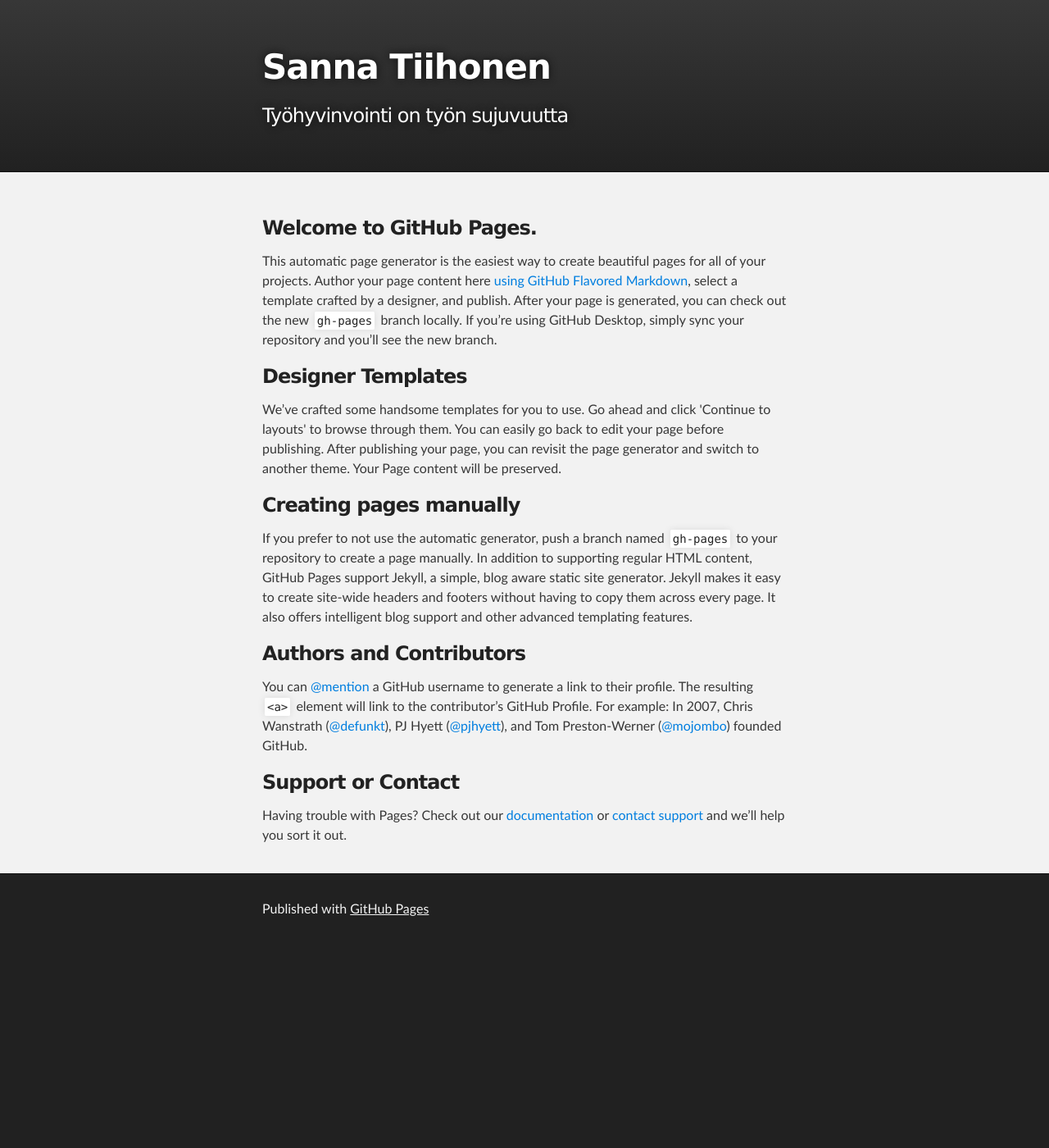
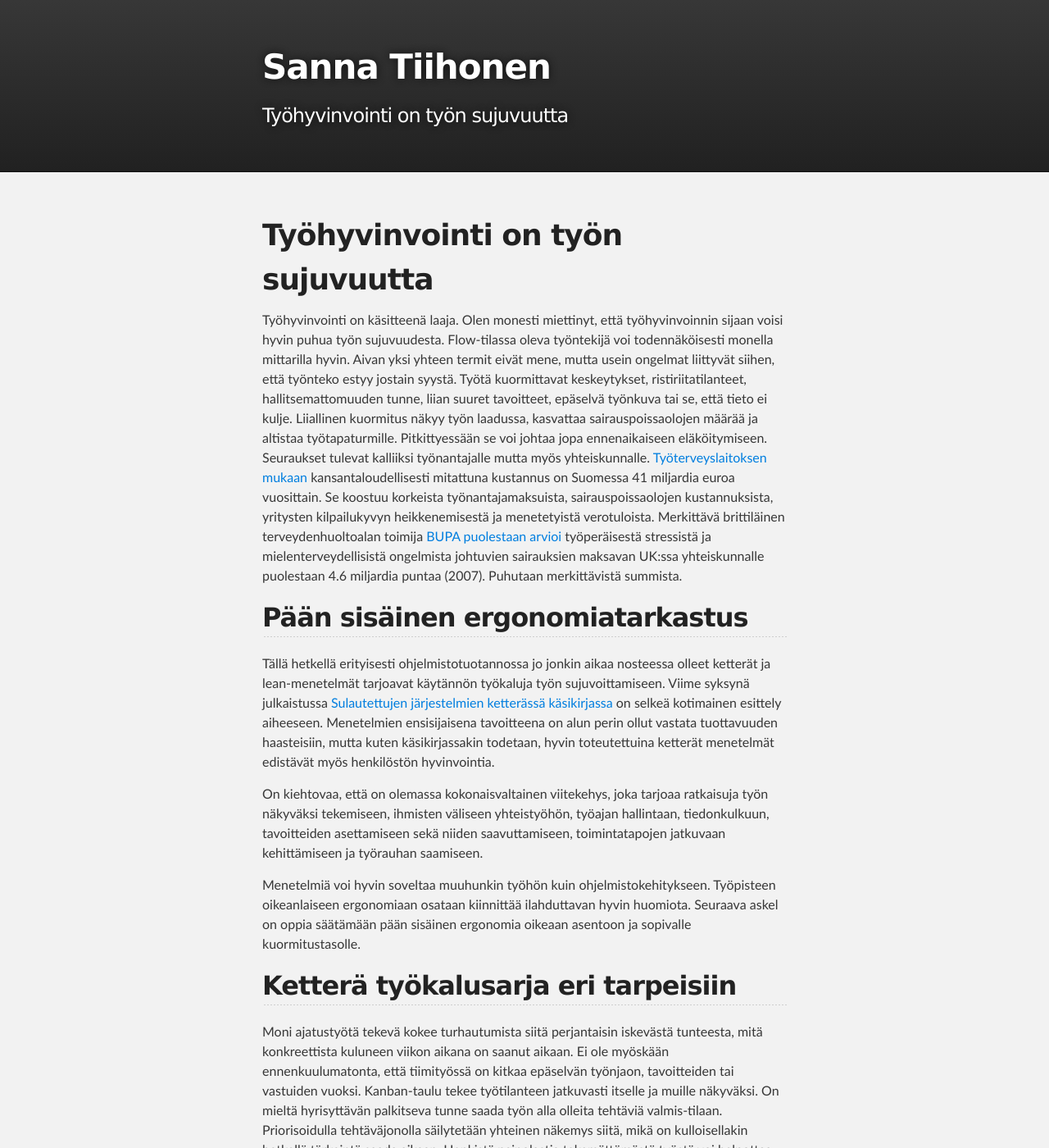
Before and after one commit to sannatiihonen/sannatiihonen.github.io, a Jekyll site: the page built from index.html, in a window 1280 px wide and 1400 px high. Shown: the whole window at 82% size. Built offline with Jekyll 4.4.1, drawn with Linux system fonts in a browser that asks for light colours; some of the changed text lies outside the part shown.

```diff
--- a/index.html
+++ b/index.html
@@ -1,76 +1,12 @@
-<!DOCTYPE html>
-<html>
+---
+layout: default
+---
 
-  <head>
-    <meta charset='utf-8'>
-    <meta http-equiv="X-UA-Compatible" content="chrome=1">
-    <meta name="description" content="Sanna Tiihonen : Työhyvinvointi on työn sujuvuutta">
+{% for post in site.posts %}
 
-    <link rel="stylesheet" type="text/css" media="screen" href="stylesheets/stylesheet.css">
-
-    <title>Sanna Tiihonen</title>
-  </head>
-
-  <body>
-
-    <!-- HEADER -->
-    <div id="header_wrap" class="outer">
-        <header class="inner">
-
-          <h1 id="project_title">Sanna Tiihonen</h1>
-          <h2 id="project_tagline">Työhyvinvointi on työn sujuvuutta</h2>
-
-        </header>
-    </div>
-
-    <!-- MAIN CONTENT -->
-    <div id="main_content_wrap" class="outer">
-      <section id="main_content" class="inner">
-        <h3>
-<a id="welcome-to-github-pages" class="anchor" href="#welcome-to-github-pages" aria-hidden="true"><span class="octicon octicon-link"></span></a>Welcome to GitHub Pages.</h3>
-
-<p>This automatic page generator is the easiest way to create beautiful pages for all of your projects. Author your page content here <a href="https://guides.github.com/features/mastering-markdown/">using GitHub Flavored Markdown</a>, select a template crafted by a designer, and publish. After your page is generated, you can check out the new <code>gh-pages</code> branch locally. If you’re using GitHub Desktop, simply sync your repository and you’ll see the new branch.</p>
-
-<h3>
-<a id="designer-templates" class="anchor" href="#designer-templates" aria-hidden="true"><span class="octicon octicon-link"></span></a>Designer Templates</h3>
-
-<p>We’ve crafted some handsome templates for you to use. Go ahead and click 'Continue to layouts' to browse through them. You can easily go back to edit your page before publishing. After publishing your page, you can revisit the page generator and switch to another theme. Your Page content will be preserved.</p>
-
-<h3>
-<a id="creating-pages-manually" class="anchor" href="#creating-pages-manually" aria-hidden="true"><span class="octicon octicon-link"></span></a>Creating pages manually</h3>
-
-<p>If you prefer to not use the automatic generator, push a branch named <code>gh-pages</code> to your repository to create a page manually. In addition to supporting regular HTML content, GitHub Pages support Jekyll, a simple, blog aware static site generator. Jekyll makes it easy to create site-wide headers and footers without having to copy them across every page. It also offers intelligent blog support and other advanced templating features.</p>
-
-<h3>
-<a id="authors-and-contributors" class="anchor" href="#authors-and-contributors" aria-hidden="true"><span class="octicon octicon-link"></span></a>Authors and Contributors</h3>
-
-<p>You can <a href="https://github.com/blog/821" class="user-mention">@mention</a> a GitHub username to generate a link to their profile. The resulting <code>&lt;a&gt;</code> element will link to the contributor’s GitHub Profile. For example: In 2007, Chris Wanstrath (<a href="https://github.com/defunkt" class="user-mention">@defunkt</a>), PJ Hyett (<a href="https://github.com/pjhyett" class="user-mention">@pjhyett</a>), and Tom Preston-Werner (<a href="https://github.com/mojombo" class="user-mention">@mojombo</a>) founded GitHub.</p>
-
-<h3>
-<a id="support-or-contact" class="anchor" href="#support-or-contact" aria-hidden="true"><span class="octicon octicon-link"></span></a>Support or Contact</h3>
-
-<p>Having trouble with Pages? Check out our <a href="https://help.github.com/pages">documentation</a> or <a href="https://github.com/contact">contact support</a> and we’ll help you sort it out.</p>
-      </section>
-    </div>
-
-    <!-- FOOTER  -->
-    <div id="footer_wrap" class="outer">
-      <footer class="inner">
-        <p>Published with <a href="https://pages.github.com">GitHub Pages</a></p>
-      </footer>
-    </div>
-
-              <script type="text/javascript">
-            var gaJsHost = (("https:" == document.location.protocol) ? "https://ssl." : "http://www.");
-            document.write(unescape("%3Cscript src='" + gaJsHost + "google-analytics.com/ga.js' type='text/javascript'%3E%3C/script%3E"));
-          </script>
-          <script type="text/javascript">
-            try {
-              var pageTracker = _gat._getTracker("UA-70459160-1");
-            pageTracker._trackPageview();
-            } catch(err) {}
-          </script>
-
-
-  </body>
-</html>
+{{post.content}}
+<div><small>
+Pysyvä linkki kirjoitukseen <a href="{{ BASE_PATH }}{{ post.url }}">{{ post.title }}</a>, julkaisupäivä {{post.date | date: "%Y-%m-%d"}}.
+</small></div>
+</hr>
+{% endfor %}
```
